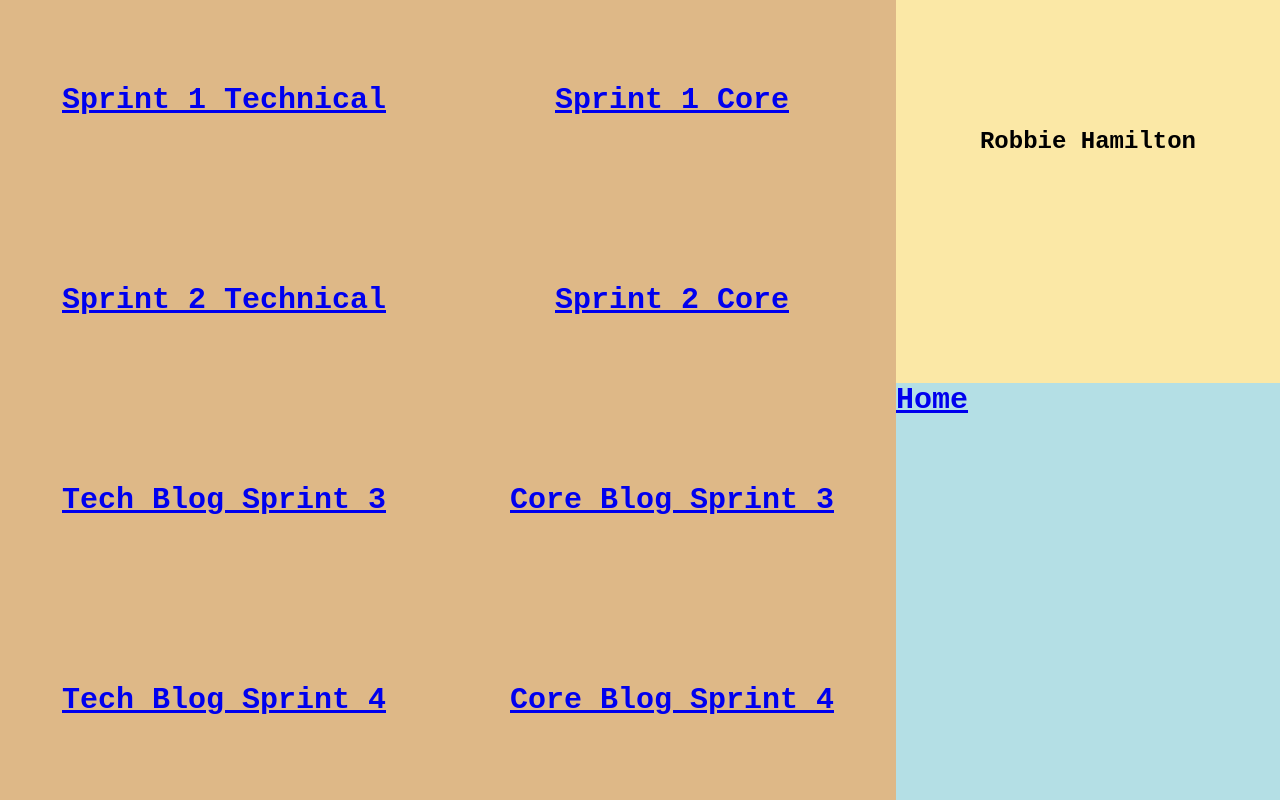
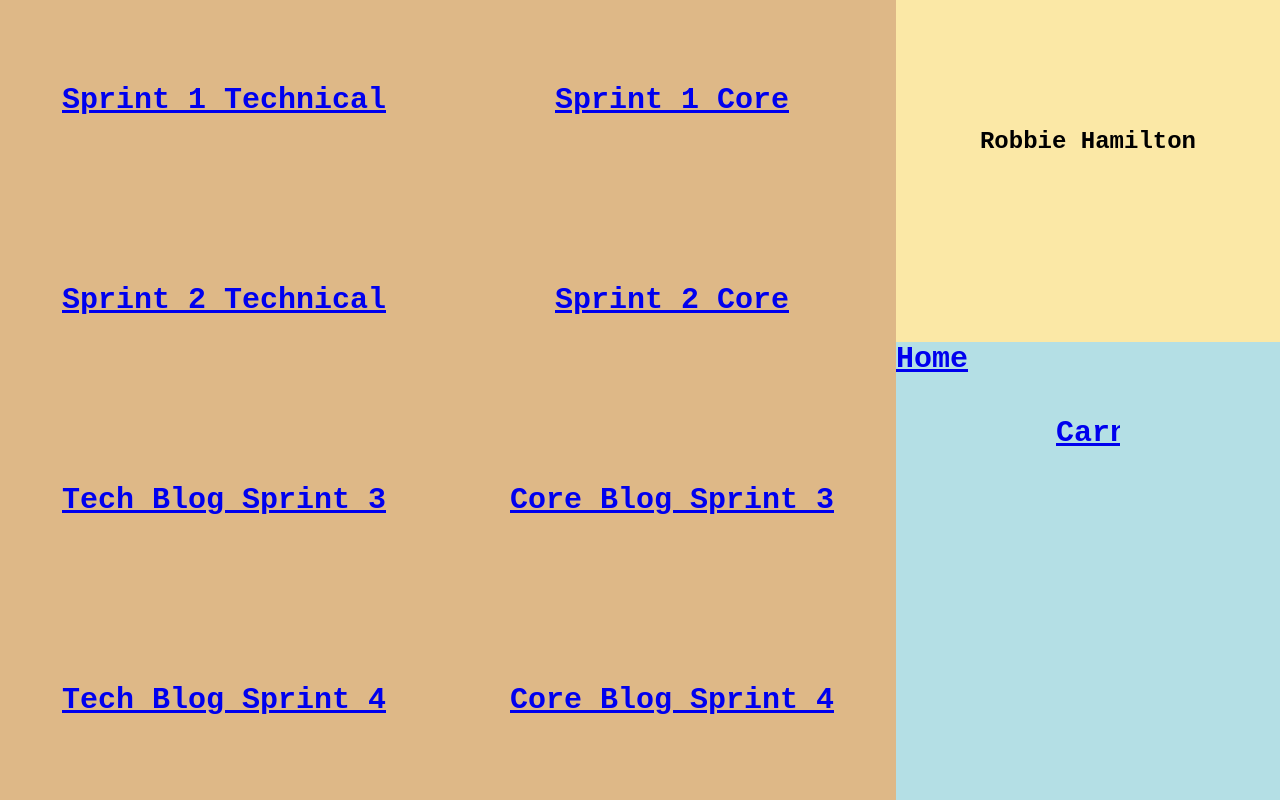
Before and after one commit to robert-hamilton36/robert-hamilton36.github.io, a plain HTML site: page blog/blog-main.html in a window 1280 px wide. Drawn offline with Linux system fonts and the light colour scheme.

Commit message:
add links to carnival

```diff
--- a/blog/blog-main.html
+++ b/blog/blog-main.html
@@ -16,6 +16,7 @@
             </header>
             <nav class="grid-item item-3">
                 <h1><a href="../index.html">Home</a></h1>
+                <h2><a href="Sprint 5 Technical.html">Carnival</a></h2>
             </nav>
             <article class="grid-item item-1">
                 <div class="blogspot">
```
Also changed, not shown: blog/Blog skeleton.html (+1 -0 lines), blog/Sprint 5 Technical.html (+1 -0 lines), index.html (+1 -0 lines).
